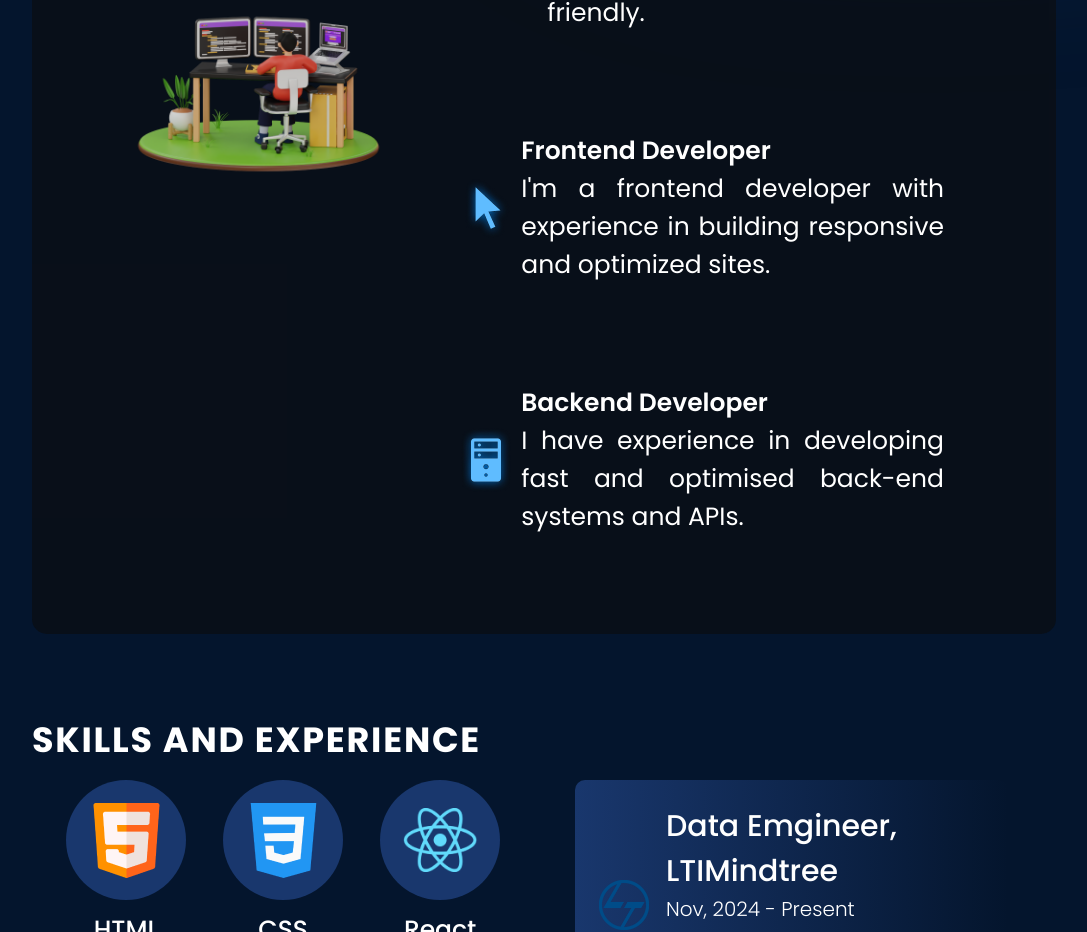
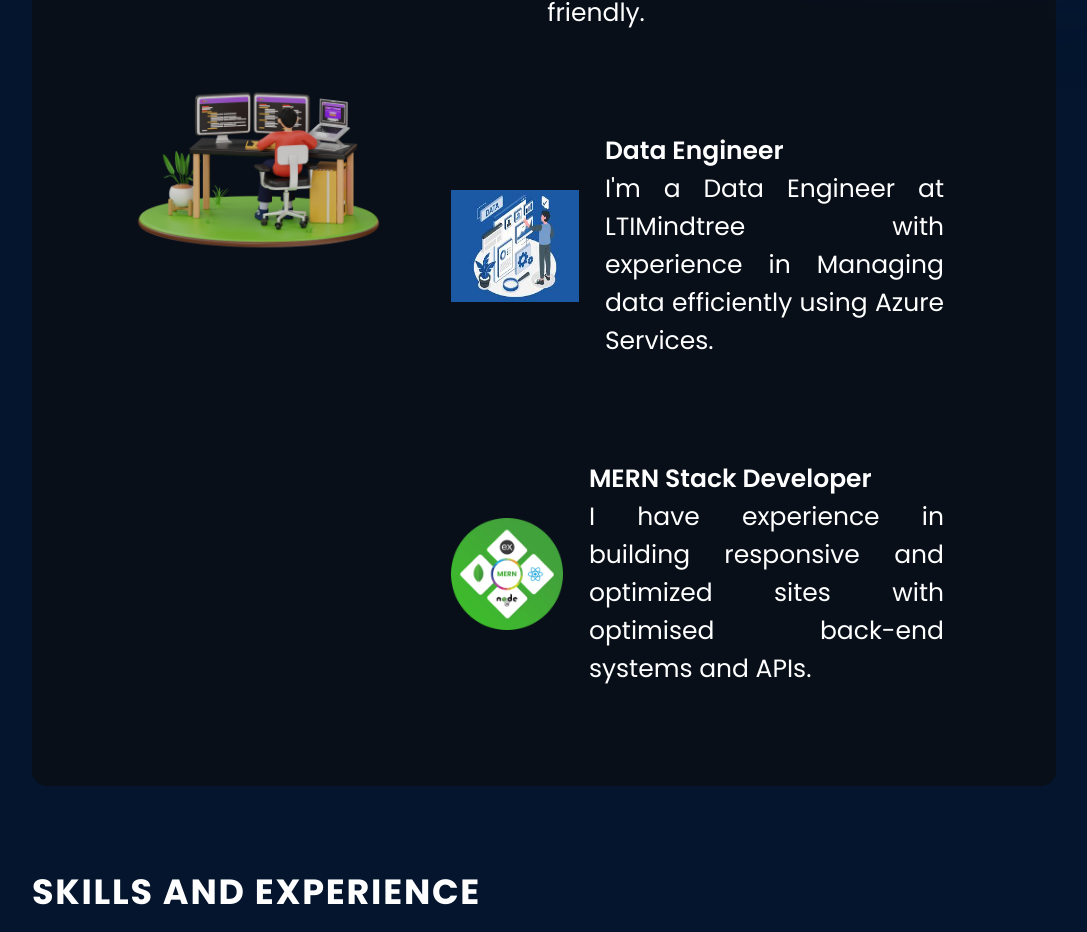
Before and after one commit to Pavank-1812/Portfolio.2.O, a React (Vite) app: page / in a window 1280 px wide. Shown: the part 1220-2152 px from the top of the page, without its empty margins (96-1183 px from the left). Built offline with nearby package versions, Linux system fonts and the light colour scheme.

Commit message:
updated project

```diff
--- a/src/components/About/About.jsx
+++ b/src/components/About/About.jsx
@@ -27,21 +27,22 @@
             </div>
           </li>
           <li className={styles.aboutItem}>
-            <img src={getImageUrl("about/cursorIcon.png")} alt="Cursor icon" />
+            <img className = {styles.data} src={getImageUrl("about/data engineer.jpeg")} alt="Cursor icon" />
             <div className={styles.aboutItemText}>
-              <h3>Frontend Developer</h3>
+              <h3>Data Engineer</h3>
               <p>
-                I'm a frontend developer with experience in building responsive
-                and optimized sites.
+                I'm a Data Engineer at LTIMindtree with experience in Managing data efficiently
+                using Azure Services.
               </p>
             </div>
           </li>
           <li className={styles.aboutItem}>
-            <img src={getImageUrl("about/serverIcon.png")} alt="Server icon" />
+            <img class={styles.MERN} src={getImageUrl("about/MERN.png")} alt="Server icon" />
             <div className={styles.aboutItemText}>
-              <h3>Backend Developer</h3>
+              <h3>MERN Stack Developer</h3>
               <p>
-                I have experience in developing fast and optimised back-end systems
+              I have experience in building responsive
+              and optimized sites with optimised back-end systems
                 and APIs.
               </p>
             </div>
--- a/src/components/About/About.module.css
+++ b/src/components/About/About.module.css
@@ -72,6 +72,17 @@
   width: 10vw;
 }
 
+.data {
+  height: 14vh;
+  width: 10vw;
+  margin-right: 2vw;
+}
+.MERN {
+  height: 14vh;
+  width: 10vw;
+  margin-right: 2vw;
+}
+
 @media screen and (max-width: 1000px) {
   .container {
     background-color: transparent;
```
Also changed, not shown: src/assets/about/MERN.png (renamed from src/assets/skills/MERN.png), src/assets/about/data engineer.jpeg (added).
